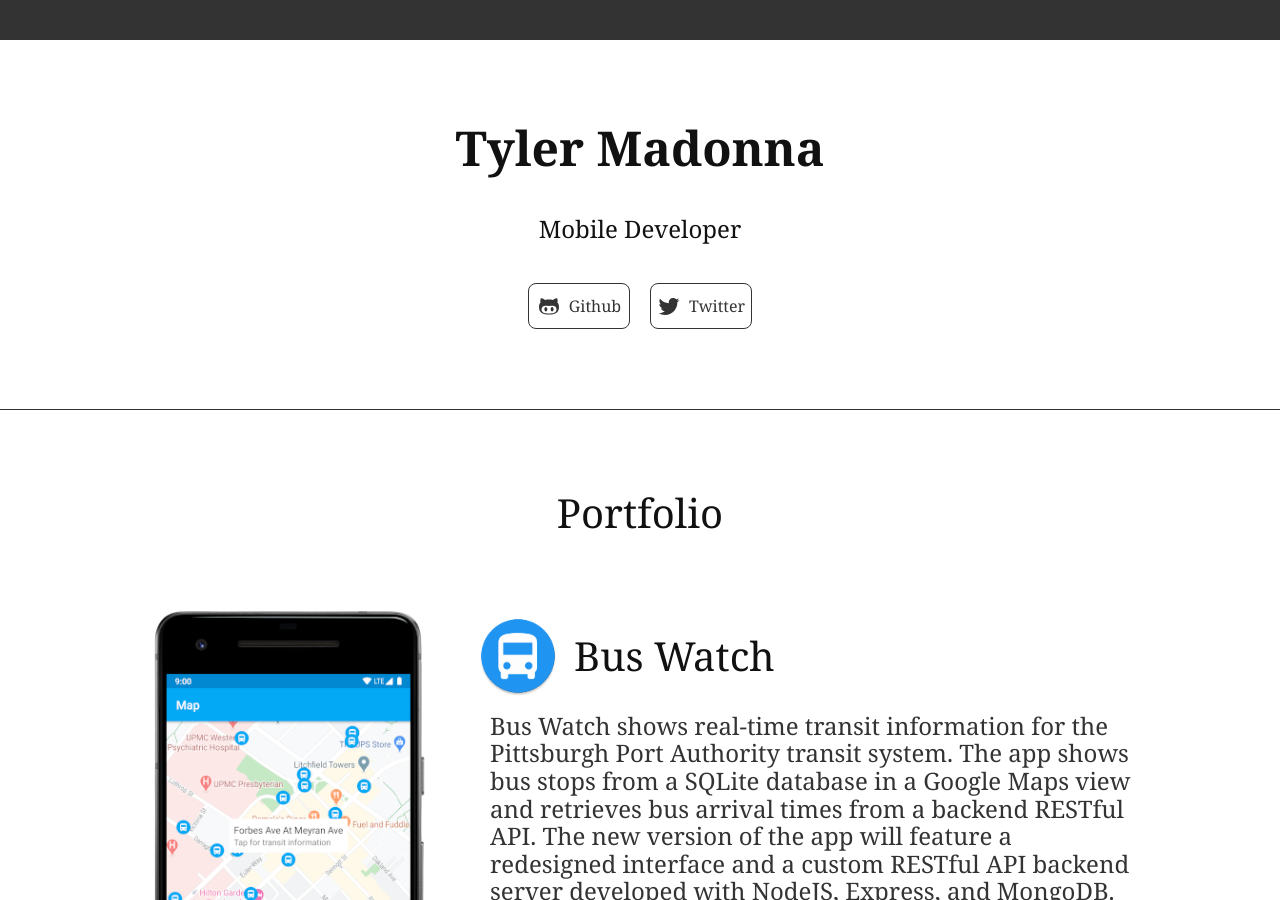
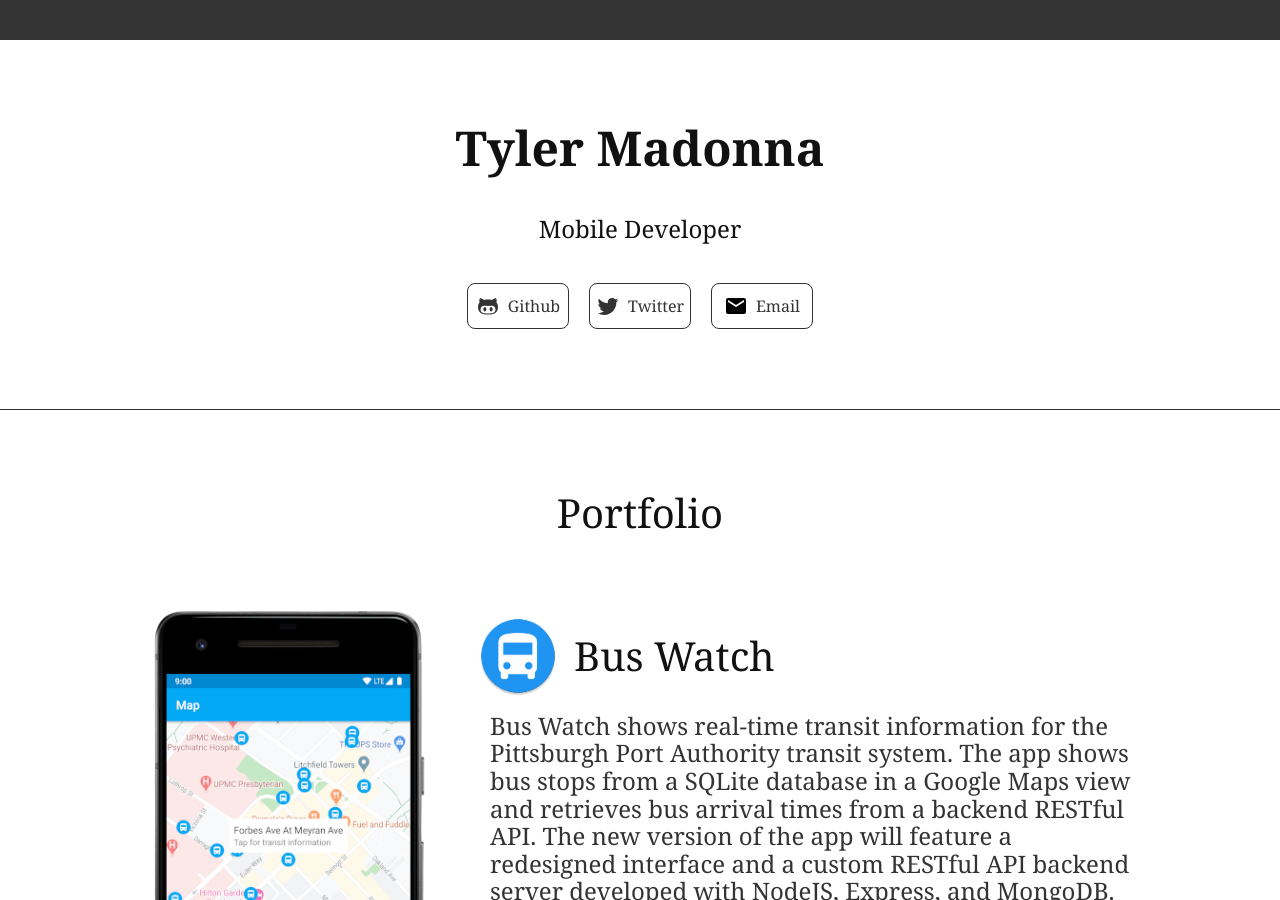
Before and after one commit to tjmadonna/tjmadonna.github.io, a Jekyll site: the page built from index.html, in a window 1280 px wide and 900 px high. Built offline with Jekyll 4.4.1, drawn with Linux system fonts in a browser that asks for light colours.

Commit message:
Added email to links in header

```diff
--- a/_data/links.yml
+++ b/_data/links.yml
@@ -4,3 +4,6 @@
 - name: Twitter
   icon: twitter.svg
   link: https://twitter.com/tjmadonna
+- name: Email
+  icon: Email.svg
+  link: mailto:dev@tylermadonna.com
```
Also changed, not shown: assets/images/email.svg (added).
